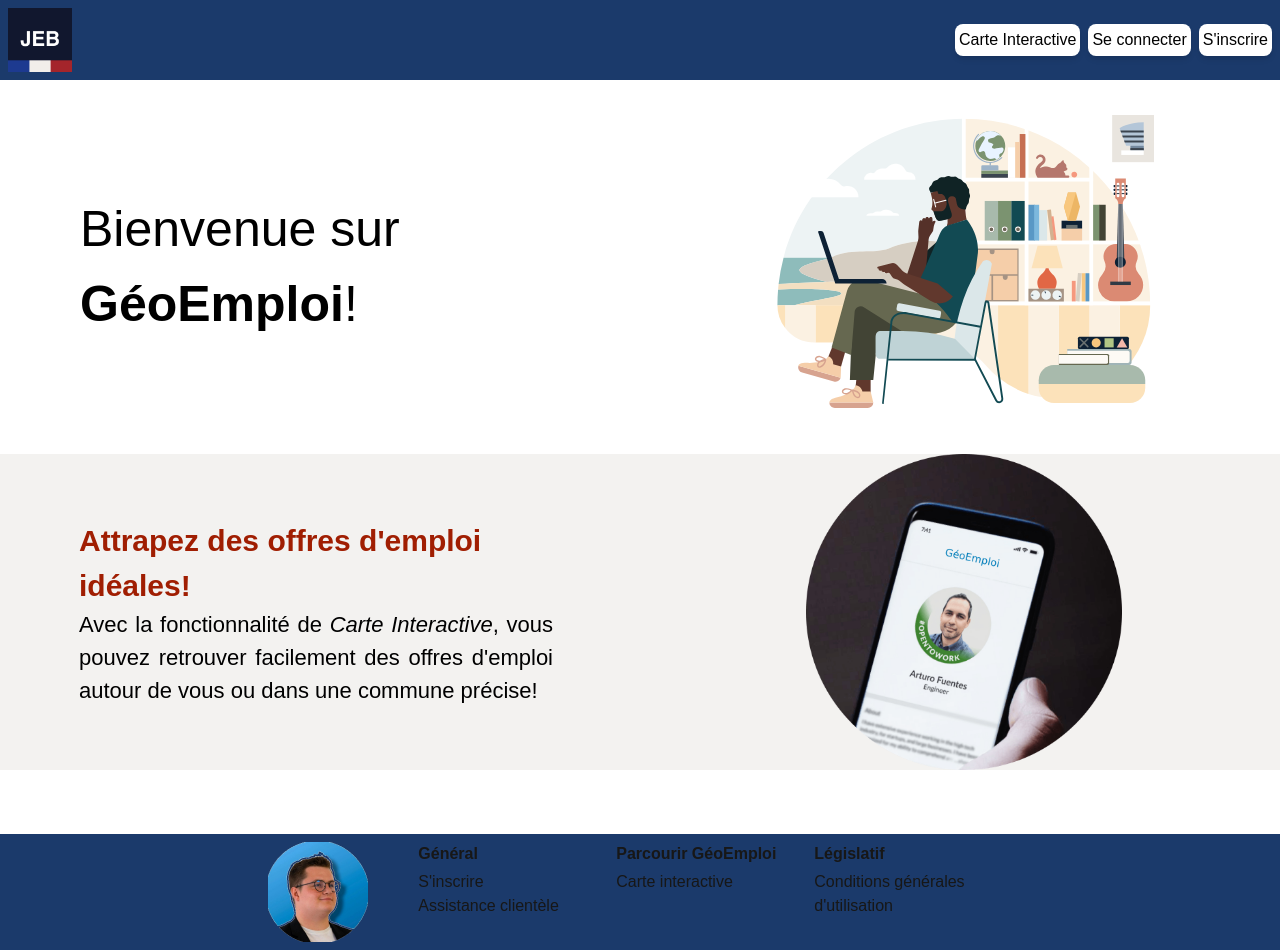
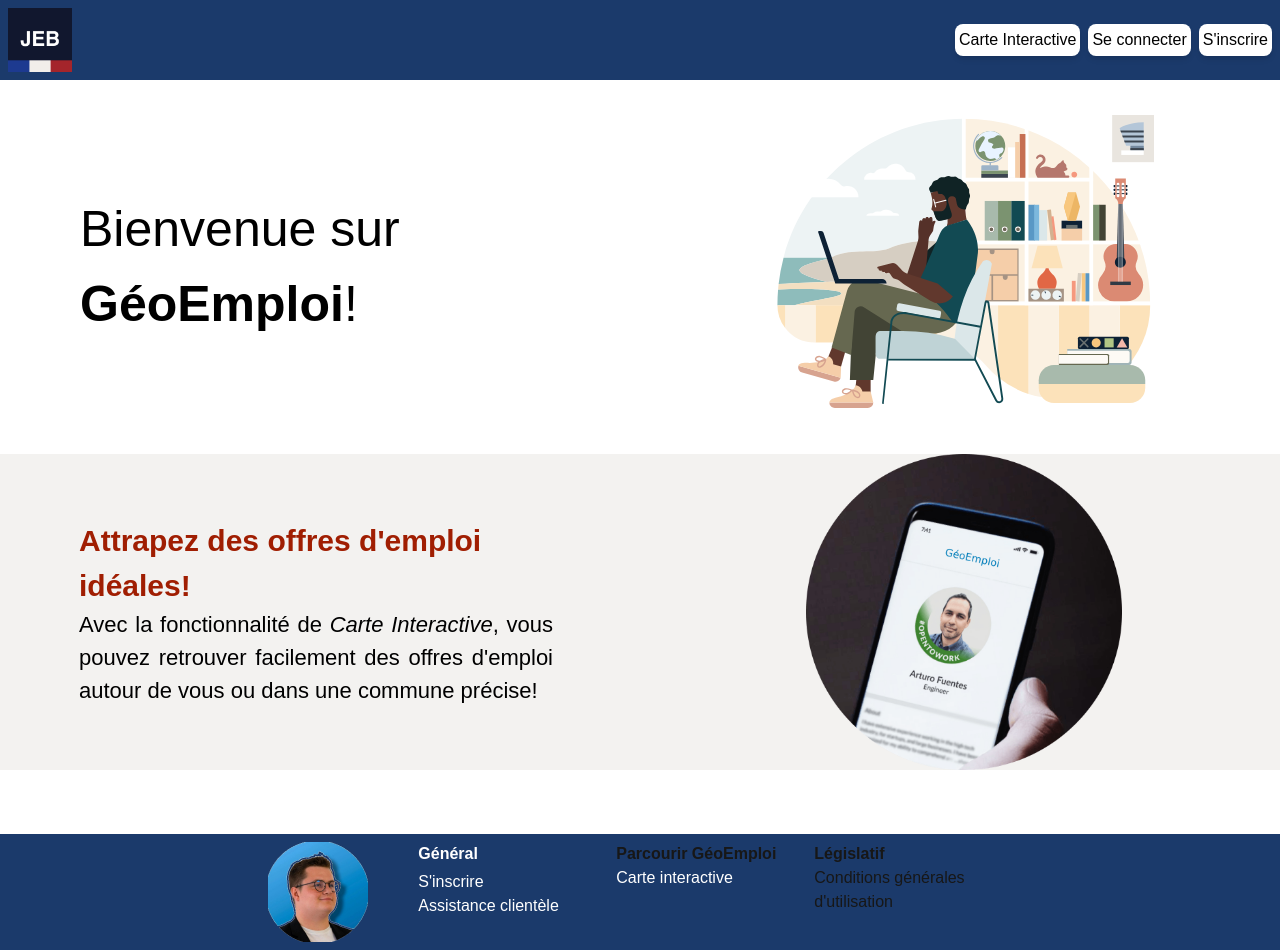
Before and after one commit to SkyReox/GeoEmploi, a Next.js app: page / in a window 1280 px wide. Built offline with nearby package versions, Linux system fonts and the light colour scheme; no server answers.

Commit message:
fix: FooterComponent text was still not white

```diff
--- a/app/components/FooterComponent.tsx
+++ b/app/components/FooterComponent.tsx
@@ -5,7 +5,7 @@ export default function FooterComponent() {
         <nav className="flex w-[80%] justify-center">
             <div className="flex">
                 <Image
-                    className="h-full object-contain text-white text-[16px] flex items-center justify-center text-center"
+                    className="h-full object-contain text-[16px] flex items-center justify-center text-center"
                     src="/goat.png"
                     alt="Logo de l'entreprise JEB"
                     width={100}
@@ -15,30 +15,30 @@ export default function FooterComponent() {
             </div>
             <div className="flex justify-start pl-[5%]">
                 <div className="w-full max-w-[240px] mr-5">
-                    <h3 className="font-sans text-md font-bold mb-1">Général</h3>
+                    <h3 className="font-sans text-md font-bold mb-1 text-white">Général</h3>
                     <ul role="list">
                         <li role="listitem">
-                            <a href="/signup">S'inscrire</a>
+                            <a href="/signup" className="text-white">S'inscrire</a>
 
                         </li>
                         <li role="listitem">
-                            <a href="/assistance-clientele">Assistance clientèle</a>
+                            <a href="/assistance-clientele" className="text-white">Assistance clientèle</a>
                         </li>
                     </ul>
                 </div>
                 <div className="w-full max-w-[240px] mr-5">
-                    <h3 className="font-sans text-md font-bold mb-1">Parcourir GéoEmploi</h3>
+                    <h3 className="font-sans text-md font-bold mb-1text-white ">Parcourir GéoEmploi</h3>
                     <ul role="list">
                         <li role="listitem">
-                            <a href="/map">Carte interactive</a>
+                            <a href="/map" className="text-white">Carte interactive</a>
                         </li>
                     </ul>
                 </div>
                 <div className="w-full max-w-[240px] mr-5">
-                    <h3 className="font-sans text-md font-bold mb-1">Législatif</h3>
+                    <h3 className="font-sans text-md font-bold mb-1text-white ">Législatif</h3>
                     <ul role="list">
                         <li role="listitem">
-                            <a href="/general-terms">Conditions générales d'utilisation</a>
+                            <a href="/general-terms text-white">Conditions générales d'utilisation</a>
                         </li>
                     </ul>
                 </div>
```
